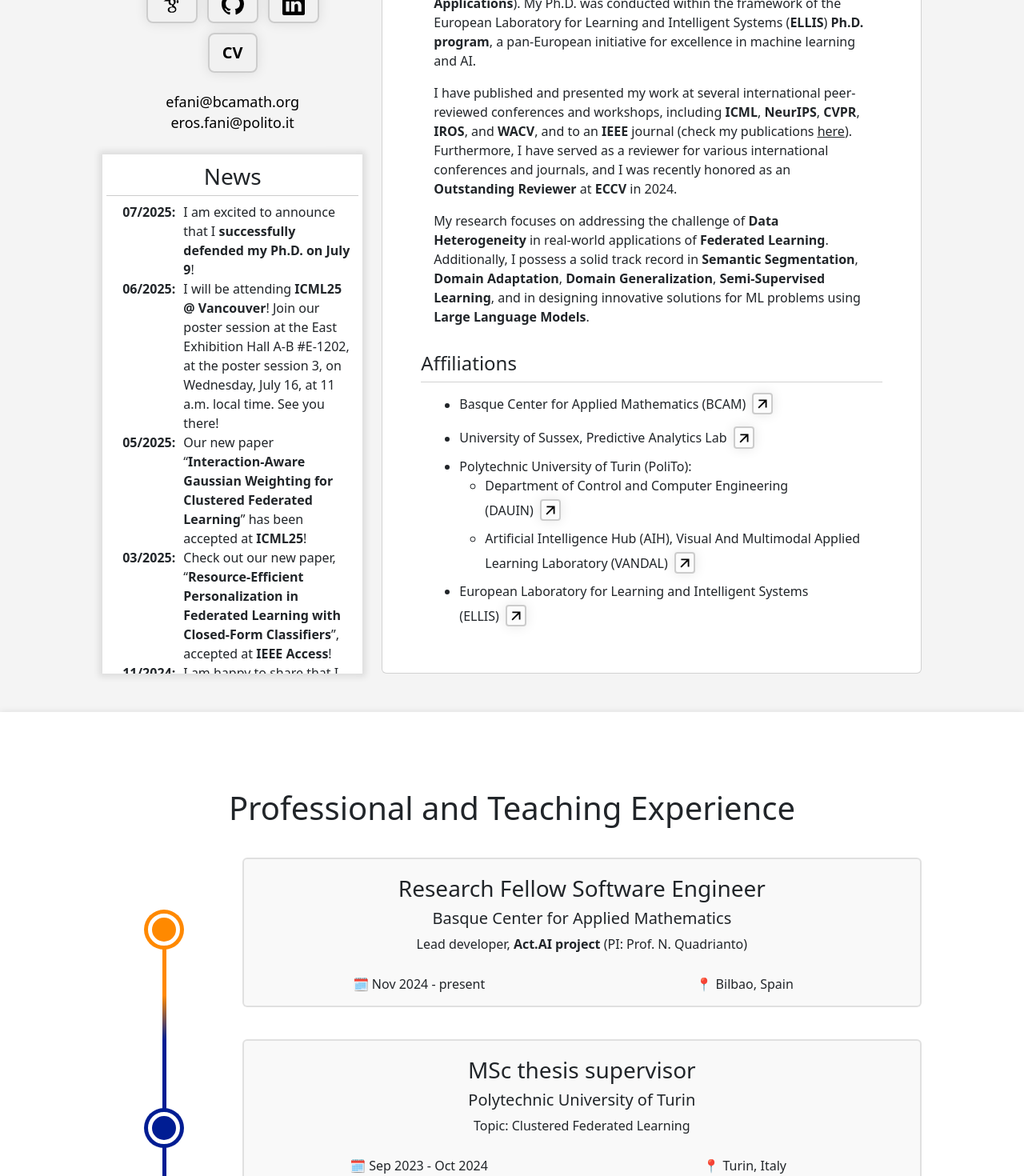
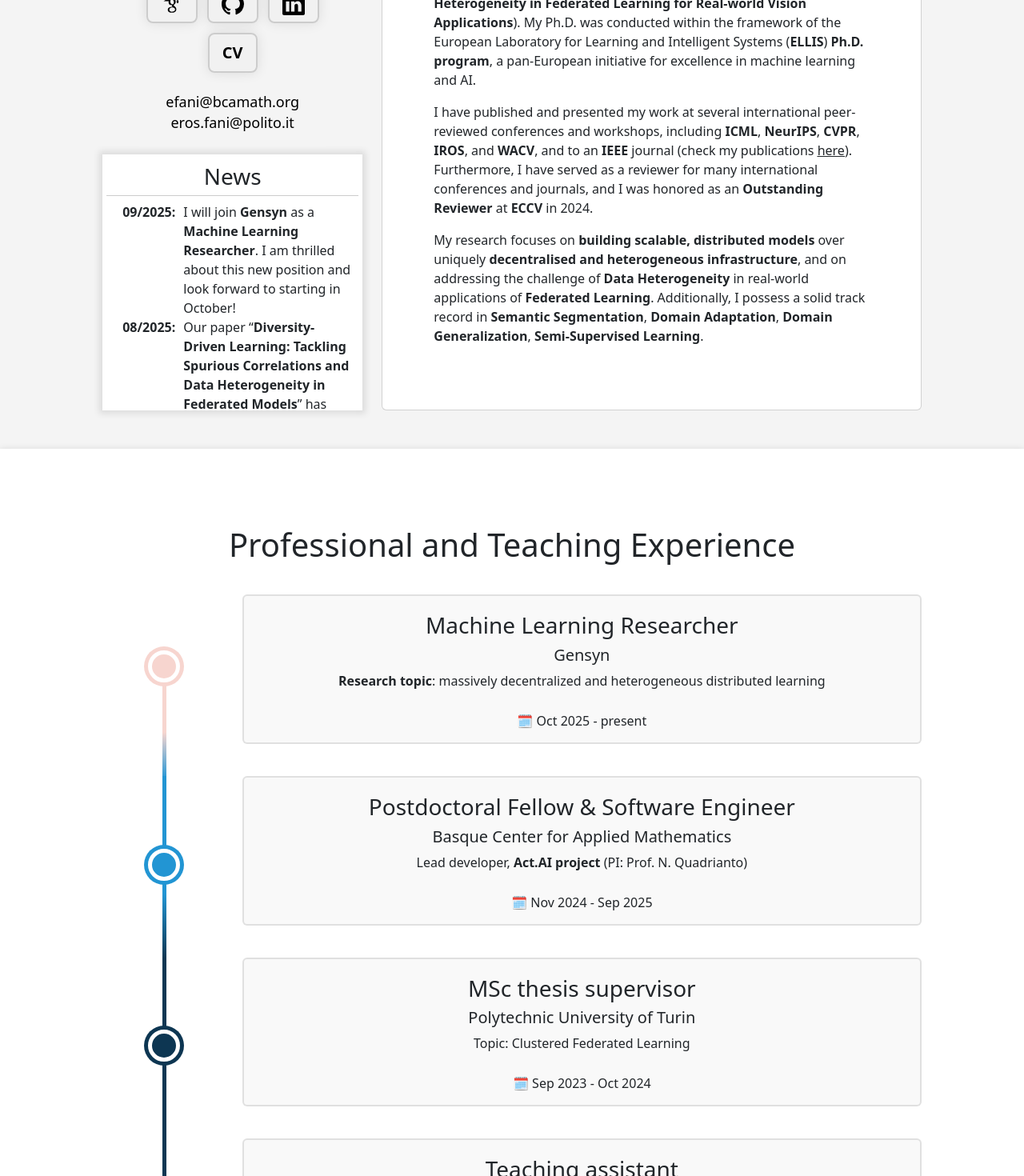
Before and after one commit to erosfani/erosfani.github.io, a React (Vite) app: page / in a window 1280 px wide. Shown: the part 540-2010 px from the top of the page at 80% size. Built offline with nearby package versions, Linux system fonts and the light colour scheme.

Commit message:
several updates

```diff
--- a/src/sections/About.jsx
+++ b/src/sections/About.jsx
@@ -63,7 +63,7 @@ const About = () => {
               <LinkedIn/>
             </Button>
             <Button size='lg' className='about-button' onClick={() =>
-              window.open('cv_v202507.pdf', '_blank')}>
+              window.open('cv_v202505.pdf', '_blank')}>
               <strong> CV </strong>
             </Button>
           </Container>
@@ -85,8 +85,30 @@ const About = () => {
             <h3> News </h3>
             <ul className="news-list">
               <li>
+                <span className="date">09/2025:</span>
+                <span className="content">I will join <span className='highlight'><strong>Gensyn</strong></span> as
+                  a <span className='highlight'><strong>Machine Learning Researcher</strong></span>.
+                  I am thrilled about this new position and look forward to starting in October!</span>
+              </li>
+              <li>
+                <span className="date">08/2025:</span>
+                <span className="content">Our paper “<span onClick={() =>
+                  window.open('https://arxiv.org/pdf/2504.11216', '_blank')}>
+                  <><span className='highlight'>
+                    <strong>Diversity-Driven Learning: Tackling Spurious Correlations and Data Heterogeneity in Federated Models</strong>
+                  </span></>
+                </span>”
+                  has been accepted at <strong>FLTA25</strong>!</span>
+              </li>
+              <li>
                 <span className="date">07/2025:</span>
-                <span className="content">I am excited to announce that I <strong>successfully defended my Ph.D. on July 9</strong>!</span>
+                <span className="content">I am excited to announce that I <strong>successfully defended my Ph.D. on July 9</strong>!
+                  Check out my Ph.D. thesis <span onClick={() =>
+                    window.open('https://tesidottorato.depositolegale.it/static/PDF/web/viewer.jsp', '_blank')}>
+                  <><span className='highlight'>
+                    <strong>here</strong>
+                  </span></>
+                </span>.</span>
               </li>
               <li>
                 <span className="date">06/2025:</span>
@@ -127,7 +149,6 @@ const About = () => {
                 <span className="content">I am proud to announce that I have been awarded as
                   <strong> Outstanding Reviewer</strong> for <strong>ECCV24</strong>! </span>
               </li>
-
             </ul>
           </Container>
 
@@ -141,11 +162,12 @@ const About = () => {
 
               <p>
 
-                I am a
+                I have recently joined <strong> Gensyn </strong> in the role of
+                <strong> Machine Learning Researcher</strong>. Previously, I was a
                 <span onClick={() =>
                   window.open('https://www.bcamath.org/en/people/bcam-members/efani', '_blank')}>
                   <> <span className='highlight'>
-                    <strong> Research Fellow </strong>
+                    <strong> Postdoctoral Fellow </strong>
                     at the <strong> Basque Center for Applied Mathematics </strong>
                   </span></>
                 </span>
@@ -159,7 +181,7 @@ const About = () => {
                   </span></>
                 </span>.
 
-                Additionally, I have recently completed my <strong> Ph.D. in Artificial Intelligence </strong>
+                I have earned a <strong> Ph.D. in Artificial Intelligence </strong>
                 at the
                 <span onClick={() =>
                   window.open('https://vandal.polito.it/index.php/people/', '_blank')}>
@@ -176,7 +198,13 @@ const About = () => {
                   </span> </>
                 </span>
                 (thesis title:
-                <strong> Addressing Heterogeneity in Federated Learning for Real-world Vision Applications</strong>).
+                <span onClick={() =>
+                  window.open('https://tesidottorato.depositolegale.it/static/PDF/web/viewer.jsp', '_blank')}>
+                  <> <span className='highlight'>
+                    <strong> Addressing Heterogeneity in Federated Learning for Real-world Vision Applications</strong>
+                  </span></>
+                </span>
+                ).
 
                 My Ph.D. was conducted within the framework of the
                 <span onClick={() =>
@@ -202,8 +230,8 @@ const About = () => {
                   <span className='highlight' style={{textDecoration: 'underline'}}>here</span>
                 </a></>
                 ).
-                Furthermore, I have served as a reviewer for various international conferences and journals,
-                and I was recently honored as an
+                Furthermore, I have served as a reviewer for many international conferences and journals,
+                and I was honored as an
                 <strong onClick={() =>
                   window.open('certificate_outstanding_reviewer_ECCV24.pdf', '_blank')}>
                   <> <span className='highlight'>Outstanding Reviewer</span> </>
@@ -212,56 +240,66 @@ const About = () => {
               </p>
 
               <p>
-                My research focuses on addressing the challenge of <strong> Data Heterogeneity </strong>
-                in real-world applications of <strong> Federated Learning</strong>.
+                My research focuses on <strong>building scalable, distributed models</strong> over uniquely
+                <strong> decentralised and heterogeneous infrastructure</strong>, and on addressing the challenge of
+                <strong> Data Heterogeneity </strong> in real-world applications of <strong> Federated Learning</strong>.
                 Additionally, I possess a solid track record in
                 <strong> Semantic Segmentation</strong>,
                 <strong> Domain Adaptation</strong>,
                 <strong> Domain Generalization</strong>,
-                <strong> Semi-Supervised Learning</strong>,
-                and in designing innovative solutions for ML problems using
-                <strong> Large Language Models</strong>.
+                <strong> Semi-Supervised Learning</strong>.
               </p>
 
             </Card.Footer>
 
-            <CardGroup> <h4> Affiliations </h4> </CardGroup>
+            {/*<CardGroup> <h4> Affiliations </h4> </CardGroup>*/}
 
-            <Card.Footer style={{textAlign: 'left', backgroundColor: 'white'}}>
+            {/*<Card.Footer style={{textAlign: 'left', backgroundColor: 'white'}}>*/}
 
-              <ul>
+            {/*  <ul>*/}
 
-                <li>
-                  Basque Center for Applied Mathematics <span className="bind"> (BCAM)
-                  <NewPageButton url='https://www.bcamath.org/en/people/bcam-members/efani' /> </span>
-                </li>
+            {/*    <li>*/}
+            {/*    <span className="bind"> Gensyn*/}
+            {/*      <NewPageButton url='about:blank' /> </span>*/}
+            {/*    </li>*/}
 
-                <li>
-                  University of Sussex, Predictive Analytics <span className="bind"> Lab
-                  <NewPageButton url='https://wearepal.ai/team' /> </span>
-                </li>
+            {/*  </ul>*/}
 
-                <li> Polytechnic University of Turin (PoliTo):</li>
-                <ul>
-                  <li>
-                    Department of Control and Computer Engineering <span className="bind"> (DAUIN)
-                    <NewPageButton url='https://www.polito.it/en/staff?p=eros.fani' /> </span>
-                  </li>
-                  <li>
-                    Artificial Intelligence Hub (AIH),
-                    Visual And Multimodal Applied Learning Laboratory <span className="bind"> (VANDAL)
-                    <NewPageButton url='https://vandal.polito.it/index.php/people/' /> </span>
-                  </li>
-                </ul>
+            {/*  <CardGroup> <h5> Past affiliations </h5> </CardGroup>*/}
 
-                <li>
-                  European Laboratory for Learning and Intelligent Systems <span className="bind"> (ELLIS)
-                  <NewPageButton url='https://ellis.eu/phd-postdoc' /> </span>
-                </li>
+            {/*  <ul>*/}
 
-              </ul>
+            {/*    <li>*/}
+            {/*      Basque Center for Applied Mathematics <span className="bind"> (BCAM)*/}
+            {/*      <NewPageButton url='https://www.bcamath.org/en/people/bcam-members/efani' /> </span>*/}
+            {/*    </li>*/}
 
-            </Card.Footer>
+            {/*    <li>*/}
+            {/*      University of Sussex, Predictive Analytics <span className="bind"> Lab*/}
+            {/*      <NewPageButton url='https://wearepal.ai/team' /> </span>*/}
+            {/*    </li>*/}
+
+            {/*    <li> Polytechnic University of Turin (PoliTo):</li>*/}
+            {/*    <ul>*/}
+            {/*      <li>*/}
+            {/*        Department of Control and Computer Engineering <span className="bind"> (DAUIN)*/}
+            {/*        <NewPageButton url='https://www.polito.it/en/staff?p=eros.fani' /> </span>*/}
+            {/*      </li>*/}
+            {/*      <li>*/}
+            {/*        Artificial Intelligence Hub (AIH),*/}
+            {/*        Visual And Multimodal Applied Learning Laboratory <span className="bind"> (VANDAL)*/}
+            {/*        <NewPageButton url='https://vandal.polito.it/index.php/people/' /> </span>*/}
+            {/*      </li>*/}
+            {/*    </ul>*/}
+
+            {/*    <li>*/}
+            {/*      European Laboratory for Learning and Intelligent Systems <span className="bind"> (ELLIS)*/}
+            {/*      <NewPageButton url='https://ellis.eu/phd-postdoc' /> </span>*/}
+            {/*    </li>*/}
+
+            {/*  </ul>*/}
+
+            {/*</Card.Footer>*/}
 
           </Card>
 
--- a/src/sections/Education.jsx
+++ b/src/sections/Education.jsx
@@ -11,72 +11,65 @@ function Education() {
       course: 'Ph.D. in Computer and Control Engineering',
       org: 'Polytechnic University of Turin',
       date: 'Nov 2021 - Jul 2025',
-      location: 'Turin, Italy',
       description: 'Advisor: Prof. B. Caputo ⋅ PoliTo',
       thesis: 'Addressing Heterogeneity in Federated Learning for Real-world Vision Applications',
-      color: '#001d93',
+      color: '#0d3652',
     },
     {
       course: 'ELLIS Ph.D. program - Academic track',
       org: 'European Laboratory for Learning and Intelligent Systems',
       date: 'Nov 2021 - Jul 2025',
-      location: 'Turin, Italy',
       description: 'Primary Host: Prof. B. Caputo · PoliTo\n' +
         'Exchange Host: Prof. N. Quadrianto · University of Sussex',
-      color: '#001d93',
+      color: '#0d3652',
+      color_from: '#ffca51'
     },
     {
       course: 'Visiting period at the University of Sussex for the ELLIS Exchange',
       org: 'University of Sussex, European Laboratory for Learning and Intelligent Systems',
       date: 'May 2024 - Oct 2024',
-      location: 'Brighton, United Kingdom',
       description: 'Research Advisor: Prof. N. Quadrianto · University of Sussex',
-      color: '#001d93',
+      color: '#ffca51',
+      color_from: '#c3eb9c',
     },
     {
       course: 'Visiting period at ELLIS Alicante',
       org: 'ELLIS Alicante, European Laboratory for Learning and Intelligent Systems',
       date: 'Sep 2024',
-      location: 'Alicante, Spain',
       description: 'Research Advisor: Prof. N. Oliver · ELLIS Alicante',
-      color: '#001d93',
-      color_from: '#076744',
+      color: '#c3eb9c',
+      color_from: '#0d3652',
     },
     {
       course: 'MSc in Data Science and Engineering',
       org: 'Polytechnic University of Turin',
       date: 'Oct 2019 - Oct 2021',
-      location: 'Turin, Italy',
       grade: '110/110 cum laude',
       thesis: 'On the Challenges of Class Imbalance in Federated Learning for Semantic Segmentation',
-      color: '#076744',
-      color_from: '#098a04',
+      color: '#0d3652',
     },
     {
       course: 'BSc in Computer Engineering',
       org: 'Polytechnic University of Turin',
       date: 'Oct 2016 - Jul 2019',
-      location: 'Turin, Italy',
       grade: '108/110',
-      color: '#098a04',
+      color: '#0d3652',
     },
     {
       course: 'Young Talent Project',
       org: 'Polytechnic University of Turin, CRT Foundation',
       date: 'Oct 2016 - Jul 2019',
-      location: 'Turin, Italy',
       description: 'Study program of excellence open only to the 2% top-tier students admitted to the PoliTo for the ' +
         'A.Y. 2016/17',
-      color: '#098a04',
-      color_from: '#5ec85c',
+      color: '#0d3652',
+      color_from: '#5a7c93',
     },
     {
       course: 'High school diploma',
-      org: 'Liceo Scientifico Statale M. Curie',
+      org: 'Liceo Scientifico Statale M. Curie Giulianova',
       date: 'Sep 2011 - Jul 2016',
-      location: 'Giulianova, Italy',
       grade: '100/100 cum laude',
-      color: '#5ec85c',
+      color: '#5a7c93',
     },
 
   ]
@@ -190,9 +183,6 @@ function Education() {
                 <span className='timeline-date-loc'>
                   🗓️ {edu.date}
                 </span>
-                <span className='timeline-date-loc'>
-                  📍 {edu.location}
-                </span>
 
 
               </Card.Body>
--- a/src/sections/Experience.jsx
+++ b/src/sections/Experience.jsx
@@ -5,27 +5,31 @@ function Experience() {
 
   const experiences = [
     {
-      role: 'Research Fellow Software Engineer',
+      role: 'Machine Learning Researcher',
+      org: 'Gensyn',
+      date: 'Oct 2025 - present',
+      color: '#f7d5cf',
+      color_from: '#2d99d5',
+    },
+    {
+      role: 'Postdoctoral Fellow & Software Engineer',
       org: 'Basque Center for Applied Mathematics',
-      date: 'Nov 2024 - present',
-      location: 'Bilbao, Spain',
-      color: '#ff8900',
-      color_from: '#001d93',
+      date: 'Nov 2024 - Sep 2025',
+      color: '#2295d3',
+      color_from: '#0d3652',
     },
     {
       role: 'MSc thesis supervisor',
       org: 'Polytechnic University of Turin',
       date: 'Sep 2023 - Oct 2024',
-      location: 'Turin, Italy',
       topic: 'Clustered Federated Learning',
-      color: '#001d93',
+      color: '#0d3652',
     },
     {
       role: 'Teaching assistant',
       org: 'Polytechnic University of Turin',
       date: 'A.Y. 2022/23',
-      location: 'Turin, Italy',
-      color: '#001d93',
+      color: '#0d3652',
       courses: [
         {
           type: 'Graduate',
@@ -53,16 +57,14 @@ function Experience() {
       role: 'MSc thesis supervisor',
       org: 'Polytechnic University of Turin',
       date: 'Sep 2022 - Jul 2023',
-      location: 'Turin, Italy',
       topic: 'Federated Visual Geo-Localization',
-      color: '#001d93',
+      color: '#0d3652',
     },
     {
       role: 'Teaching collaborator as an undergrad',
       org: 'Polytechnic University of Turin',
       date: 'A.Y. 2018/19',
-      location: 'Turin, Italy',
-      color: '#001d93',
+      color: '#0d3652',
       courses: [
         {
           type: 'Undergraduate',
@@ -121,7 +123,11 @@ function Experience() {
                   <Card.Text> Topic: {exp.topic} </Card.Text> : null
                 }
 
-                {exp.role === 'Research Fellow Software Engineer' && exp.org === 'Basque Center for Applied Mathematics' ?
+                {exp.role === 'Machine Learning Researcher' && exp.org === 'Gensyn' ?
+                  <Card.Text> <strong>Research topic</strong>: massively decentralized and heterogeneous distributed
+                    learning </Card.Text> : null }
+
+                {exp.role === 'Postdoctoral Fellow & Software Engineer' && exp.org === 'Basque Center for Applied Mathematics' ?
                   <Card.Text> Lead developer,
                       <span onClick={() =>
                         window.open('https://www.bcamath.org/en/research/projects/actai', '_blank')}>
@@ -136,9 +142,6 @@ function Experience() {
                 <span className='timeline-date-loc'>
                   🗓️ {exp.date}
                 </span>
-                <span className='timeline-date-loc'>
-                  📍 {exp.location}
-                </span>
 
 
               </Card.Body>
--- a/src/sections/Research.jsx
+++ b/src/sections/Research.jsx
@@ -46,15 +46,15 @@ function Research() {
           surname: "Quadrianto"
         },
       ],
-      venue: "Pre-print",
+      venue: "IEEE International Conference on Federated Learning Technologies and Applications (FLTA)",
       date: 2025,
       link: "https://arxiv.org/pdf/2504.11216",
       cite: {
-        text: "Németh, G. D., Fanì, E., Ng, Y. J., Caputo, B., Lozano, M. Á., Oliver, N., & Quadrianto, N. (2025). Diversity-Driven Learning: Tackling Spurious Correlations and Data Heterogeneity in Federated Models. arXiv preprint arXiv:2504.11216.",
+        text: "Németh, G. D., Fanì, E., Ng, Y. J., Caputo, B., Lozano, M. Á., Oliver, N., & Quadrianto, N. (2025). Diversity-Driven Learning: Tackling Spurious Correlations and Data Heterogeneity in Federated Models. Third IEEE International Conference on Federated Learning Technologies and Applications (FLTA).",
         bibtex: "@article{nemeth2025diversity,\n" +
           "  title={Diversity-Driven Learning: Tackling Spurious Correlations and Data Heterogeneity in Federated Models},\n" +
           "  author={Németh, Gergely D and Fanì, Eros and Ng, Yeat Jeng and Caputo, Barbara and Lozano, Miguel Ángel and Oliver, Nuria and Quadrianto, Novi},\n" +
-          "  journal={arXiv preprint arXiv:2504.11216},\n" +
+          "  journal={Third IEEE International Conference on Federated Learning Technologies and Applications (FLTA)},\n" +
           "  year={2025}\n" +
           "}"
       },
@@ -62,6 +62,32 @@ function Research() {
       code: "",
       teaser_url: "assets/teasers/feddiverse.png",
       description: "Federated Learning suffers from statistical heterogeneity due to imbalanced and non-IID client data. Six metrics are introduced to quantify this issue, and seven datasets are created to reflect real-world scenarios. A new client selection method, FedDiverse, improves performance by encouraging collaboration between diverse clients with minimal overhead."
+    },
+
+    {
+      title: "Addressing Heterogeneity in Federated Learning for Real-world Vision Applications",
+      authors: [
+        {
+          name: "Eros",
+          surname: "Fanì"
+        },
+      ],
+      venue: "Ph.D. Thesis",
+      date: 2025,
+      link: "https://tesidottorato.depositolegale.it/static/PDF/web/viewer.jsp",
+      cite: {
+        text: "Fanì, E. (2025). Addressing Heterogeneity in Federated Learning for Real-world Vision Applications. Ph.D. Thesis.",
+        bibtex: "@article{fani2025addressing,\n" +
+                "  title={Addressing Heterogeneity in Federated Learning for Real-world Vision Applications},\n" +
+                "  author={Fanì, Eros},\n" +
+                "  year={2025},\n" +
+                "  publisher={Politecnico di Torino}\n" +
+                "}"
+      },
+      website: "",
+      code: "",
+      teaser_url: "assets/teasers/thesis.png",
+      description: "Federated Learning faces significant challenges due to data heterogeneity in computer vision tasks. Fed3R, a ridge regression-based initialization method, OLL for personalized local classifiers, and LADD for source-free domain adaptation are introduced alongside the FedDrive benchmark to address these issues. Experiments show these approaches improve performance, robustness, scalability, and efficiency compared to existing FL methods."
     },
 
     {
@@ -424,6 +450,11 @@ function Research() {
       years: ["2025", "2024"],
     },
     {
+      acronym: "RA-L",
+      name: "IEEE Robotics and Automation Letters",
+      years: ["2025", "2022"],
+    },
+    {
       acronym: "ECAI",
       name: "European Conference on Artificial Intelligence",
       years: ["2025", ],
@@ -463,11 +494,6 @@ function Research() {
     {
       acronym: "L2ID-ECCV",
       name: "Learning from Limited and Imperfect Data workshop of the European Conference on Computer Vision",
-      years: ["2022", ],
-    },
-    {
-      acronym: "RA-L",
-      name: "IEEE Robotics and Automation Letters",
       years: ["2022", ],
     },
   ]
```
